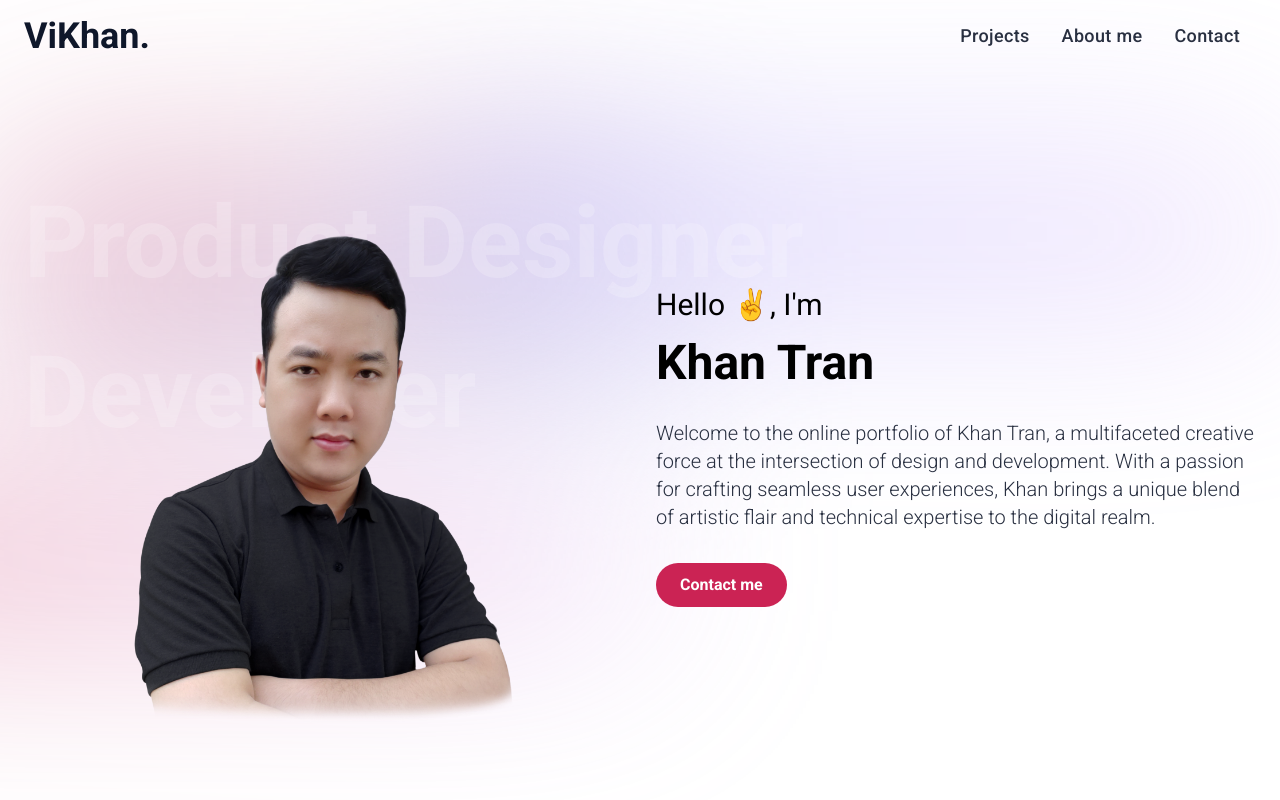
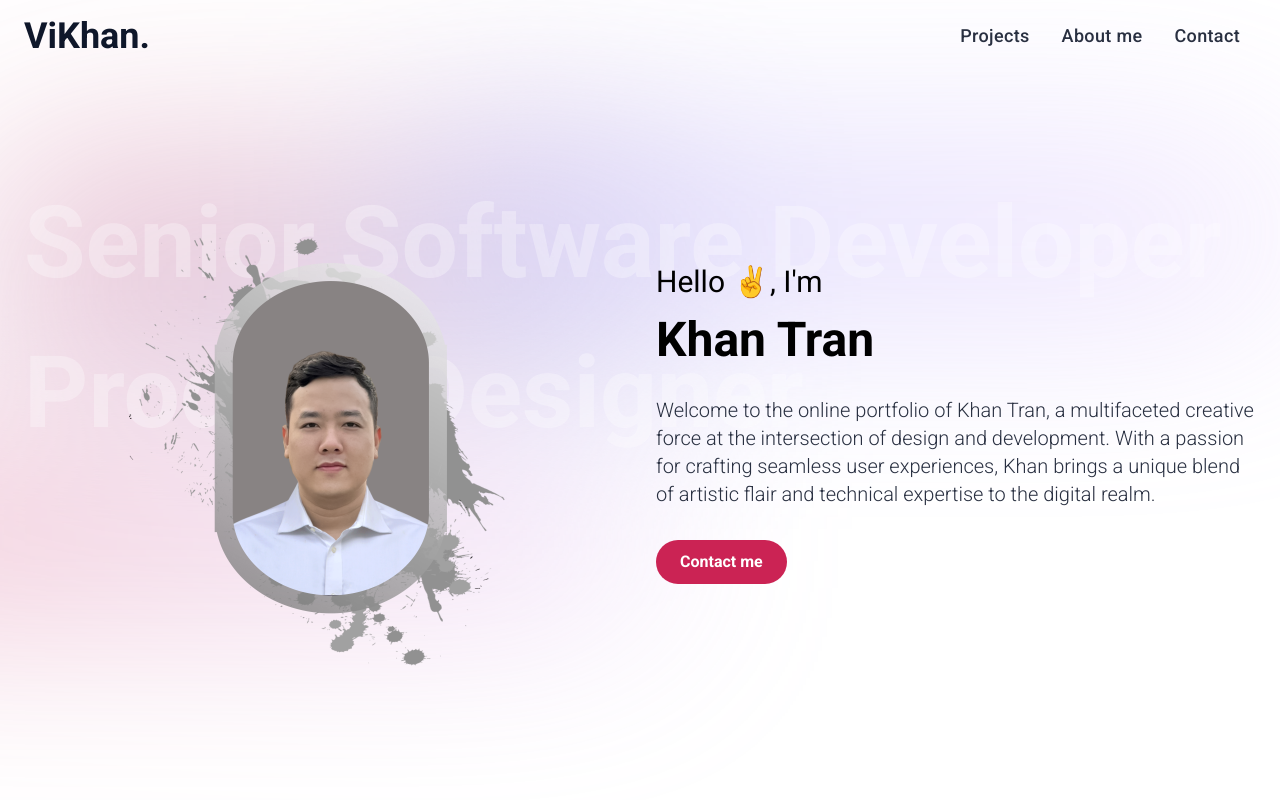
Before and after one commit to tranvikhan/khan-tran-portfolio, a Next.js app: page / in a window 1280 px wide. Shown: the top 800 px of the page. Built offline with nearby package versions, Linux system fonts and the light colour scheme.

Commit message:
feat: Update avatar

```diff
--- a/src/components/pages/home/HeroSection.tsx
+++ b/src/components/pages/home/HeroSection.tsx
@@ -27,14 +27,14 @@ export const HeroSection = () => {
                 src="/images/avatars/khan-tran.png"
                 alt="art cover"
                 loading="lazy"
-                width="697"
-                height="974"
-                className="w-[300px] md:w-full max-w-[400px] z-10"
+                width="1024"
+                height="1024"
+                className="w-full max-w-[512px] z-10"
               />
-              <h2 className="absolute inset-0 z-0 text-[100px] font-bold opacity-20 text-white dark:text-black">
+              <h2 className="absolute inset-0 z-0 text-[100px] font-bold opacity-30 text-white dark:text-black">
+                Senior Software Developer
+                <br />
                 Product Designer
-                <br />
-                Developer
               </h2>
             </div>
             <div
```
Also changed, not shown: public/images/avatars/khan-tran.png.
